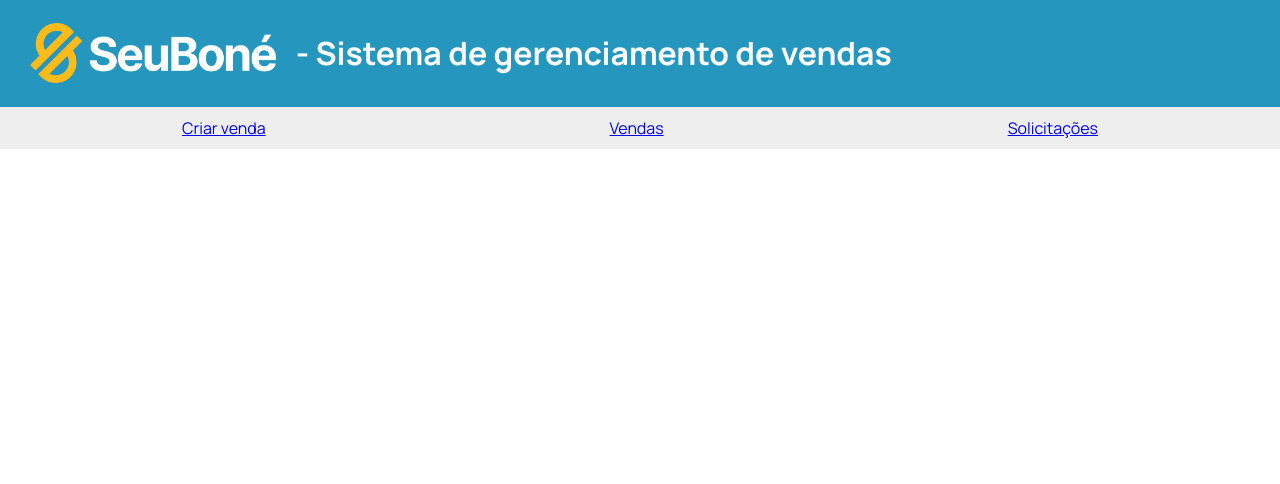
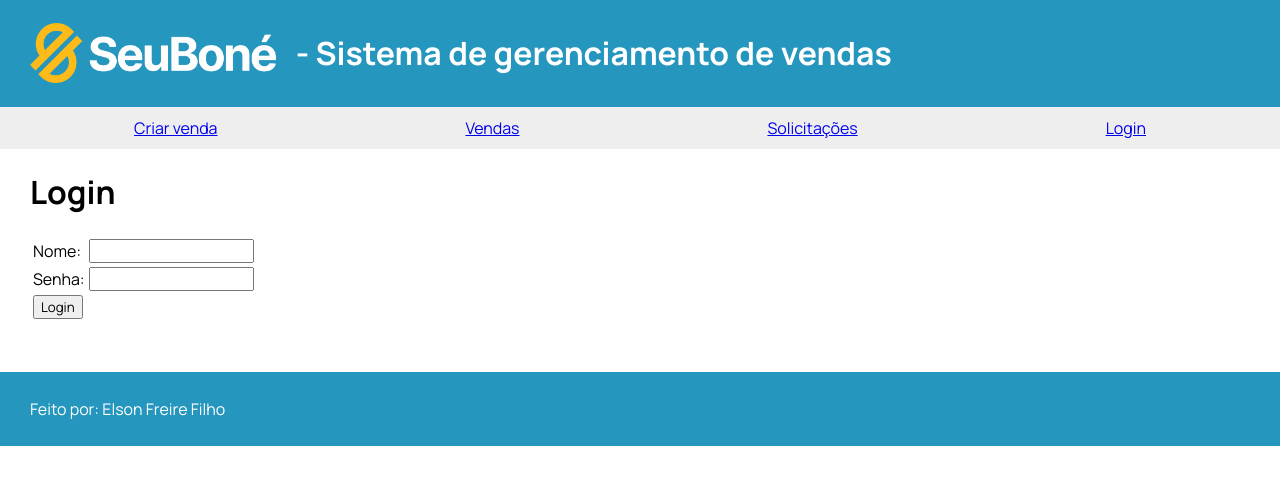
Before and after one commit to elsonfreire/case-seubone, a React (Vite) app: page /login in a window 1280 px wide. Shown: the top 484 px of the page. Built offline with nearby package versions, Linux system fonts and the light colour scheme.

Commit message:
Added footer and loginpage

```diff
--- a/package.json
+++ b/package.json
@@ -8,7 +8,8 @@
     "build": "vite build",
     "lint": "eslint . --ext js,jsx --report-unused-disable-directives --max-warnings 0",
     "preview": "vite preview",
-    "server": "json-server -p3001 src/data/db.json"
+    "server": "json-server -p3001 src/data/db.json",
+    "start": "concurrently \"json-server src/data/db.json --port 3001\" \"npm run dev\""
   },
   "dependencies": {
     "axios": "^1.7.2",
@@ -20,6 +21,7 @@
     "@types/react": "^18.3.3",
     "@types/react-dom": "^18.3.0",
     "@vitejs/plugin-react": "^4.3.1",
+    "concurrently": "^8.2.2",
     "eslint": "^8.57.0",
     "eslint-plugin-react": "^7.34.3",
     "eslint-plugin-react-hooks": "^4.6.2",
--- a/src/App.jsx
+++ b/src/App.jsx
@@ -2,7 +2,9 @@ import { BrowserRouter as Router, Route, Routes } from "react-router-dom";
 import CreateSalePage from "./components/CreateSalePage";
 import ListSalesPage from "./components/ListSalesPage";
 import ListRequestPage from "./components/ListRequestsPage";
+import LoginPage from "./components/LoginPage";
 import Header from "./components/common/Header";
+import Footer from "./components/common/Footer";
 import "./index.css";
 
 const App = () => {
@@ -19,8 +21,10 @@ const App = () => {
           <Route path="/create" element={<CreateSalePage />} />
           <Route path="/sales" element={<ListSalesPage />} />
           <Route path="/requests" element={<ListRequestPage />} />
+          <Route path="/login" element={<LoginPage />} />
         </Routes>
       </main>
+      <Footer />
     </Router>
   );
 };
--- a/src/components/ListRequestsPage.jsx
+++ b/src/components/ListRequestsPage.jsx
@@ -2,7 +2,7 @@ import React, { useEffect, useState } from "react";
 import { salesServices, requestsServices } from "../services/sales";
 import ItemList from "../components/common/ItemList";
 
-const RequestsPage = () => {
+const Layout = () => {
   const [requests, setRequests] = useState([]);
 
   useEffect(() => {
@@ -64,4 +64,4 @@ const RequestsPage = () => {
   );
 };
 
-export default RequestsPage;
+export default Layout;
--- a/src/components/ListSalesPage.jsx
+++ b/src/components/ListSalesPage.jsx
@@ -2,7 +2,7 @@ import React, { useEffect, useState } from "react";
 import { salesServices } from "../services/sales";
 import ItemList from "../components/common/ItemList";
 
-const SalesPage = () => {
+const Layout = () => {
   const [sales, setSales] = useState([]);
 
   useEffect(() => {
@@ -36,4 +36,4 @@ const SalesPage = () => {
   );
 };
 
-export default SalesPage;
+export default Layout;
--- /dev/null
+++ b/src/components/LoginPage.jsx
@@ -0,0 +1,62 @@
+import { useState } from "react";
+
+const Form = () => {
+  const [name, setName] = useState("");
+  const [password, setPassword] = useState("");
+
+  const handleNameChange = (event) => {
+    setName(event.target.value);
+  };
+
+  const handlePasswordChange = (event) => {
+    setPassword(event.target.value);
+  };
+
+  const handleLogin = () => {};
+
+  return (
+    <form onSubmit={handleLogin}>
+      <table>
+        <tbody>
+          <tr>
+            <td>
+              <label htmlFor="name">Nome: </label>
+            </td>
+            <td>
+              <input value={name} onChange={handleNameChange} id="name" />
+            </td>
+          </tr>
+          <tr>
+            <td>
+              <label htmlFor="password">Senha: </label>
+            </td>
+            <td>
+              <input
+                type="password"
+                value={password}
+                onChange={handlePasswordChange}
+                id="password"
+              />
+            </td>
+          </tr>
+          <tr>
+            <td>
+              <button type="submit">Login</button>
+            </td>
+          </tr>
+        </tbody>
+      </table>
+    </form>
+  );
+};
+
+const Layout = () => {
+  return (
+    <>
+      <h1>Login</h1>
+      <Form />
+    </>
+  );
+};
+
+export default Layout;
--- /dev/null
+++ b/src/components/common/Footer.jsx
@@ -0,0 +1,18 @@
+const Footer = () => {
+  const footerStyle = {
+    margin: "0px",
+    marginTop: "50px",
+    padding: "10px 30px",
+    backgroundColor: "#2596be",
+    display: "flex",
+    alignItems: "center",
+  };
+
+  return (
+    <div style={footerStyle}>
+      <p style={{ color: "white" }}>Feito por: Elson Freire Filho</p>
+    </div>
+  );
+};
+
+export default Footer;
--- a/src/components/common/Header.jsx
+++ b/src/components/common/Header.jsx
@@ -21,6 +21,9 @@ const Navbar = () => {
       </li>
       <li>
         <Link to="/requests">Solicitações</Link>
+      </li>
+      <li>
+        <Link to="/login">Login</Link>
       </li>
     </ul>
   );
--- a/src/data/db.json
+++ b/src/data/db.json
@@ -63,6 +63,22 @@
       "shipping": "norte",
       "delivery": "turbo",
       "discount": 1000
+    },
+    {
+      "id": "c150",
+      "products": [
+        {
+          "sku": "TR.BD.PR.6A",
+          "quantity": 300
+        },
+        {
+          "sku": "TR.BD.PA.0A",
+          "quantity": 150
+        }
+      ],
+      "shipping": "centrooeste",
+      "delivery": "super",
+      "discount": 200
     }
   ],
   "requests": []
```
Also changed, not shown: 1 other file (tests, documents, lock files or other folders).
